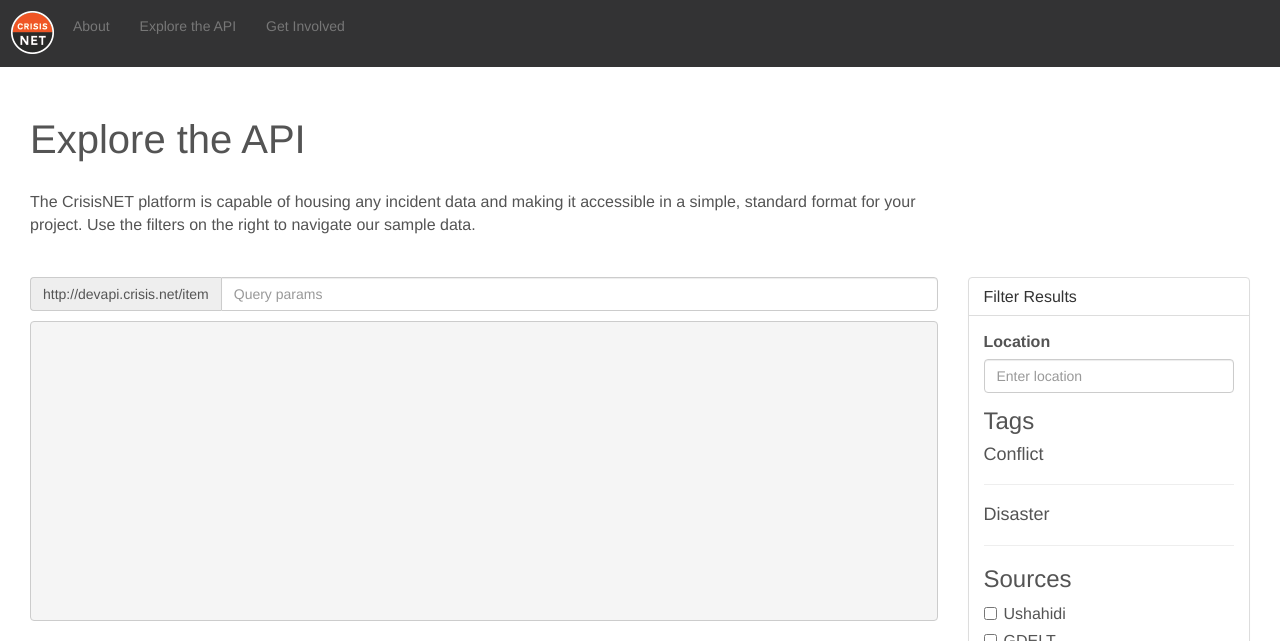
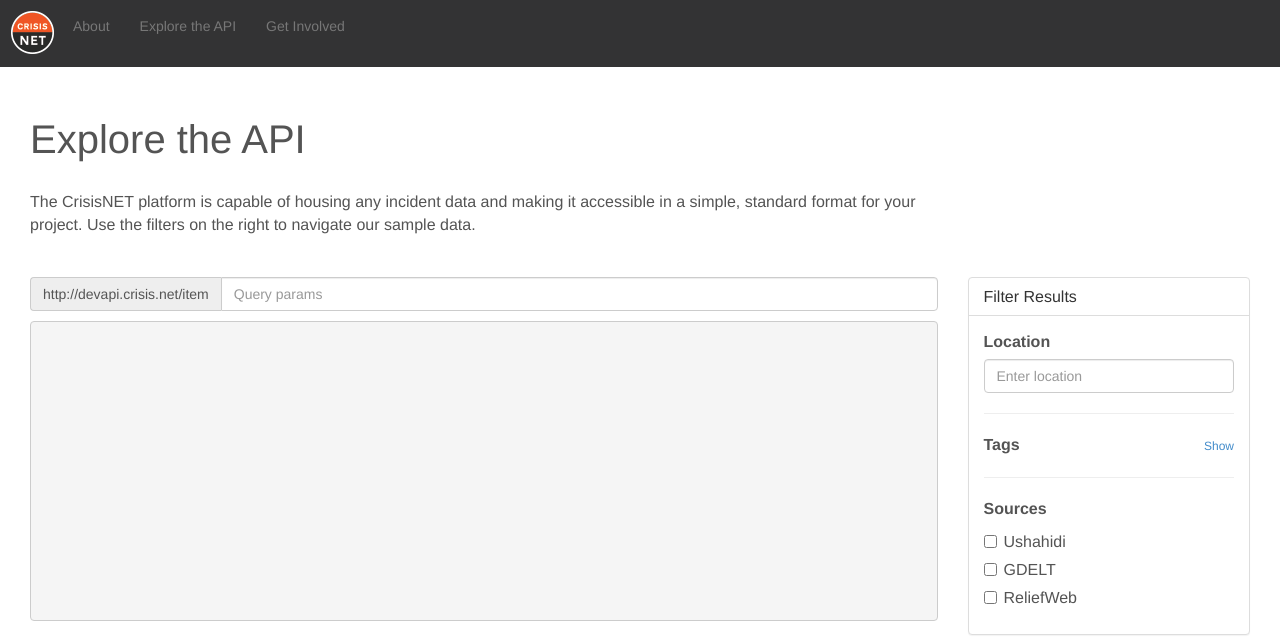
Before and after one commit to ushahidi/cnpublic, a Jekyll site: the page built from explore/index.html, in a window 1280 px wide. Shown: the top 641 px of the page. Built offline with Jekyll 4.4.1, drawn with Linux system fonts in a browser that asks for light colours; Markdown is read by kramdown in place of the engine named in the settings; some of the changed lines change nothing that is shown; grey boxes are pictures that could not be loaded.

Commit message:
clear location, toggle tags, better map click search

```diff
--- a/explore/index.html
+++ b/explore/index.html
@@ -19,6 +19,16 @@
 #suggest-list li:hover {
   background: #fff;
   cursor: pointer;
+}
+
+.text-control {
+  float: right;
+  font-size: 12px;
+  margin-top: 4px;
+}
+
+#remove-location:hover {
+  text-decoration: none;
 }
 </style>
 
@@ -53,16 +63,21 @@
         <form id="check-filters" role="form">
           <div class="form-group">
             <label for="location">Location</label>
+            <a class="text-control" style="display:none;" href="#" id="remove-location"><span class="glyphicon glyphicon-remove-circle"></span> Clear location</a>
             <input type="text" class="form-control" id="location" placeholder="Enter location">
             <ul id="suggest-list"></ul>
           </div>
 
-          <h3>Tags</h3>
-          <h4>Conflict</h4>
-          <div id="conflict-tags"></div>
           <hr>
-          <h4>Disaster</h4>
-          <div id="disaster-tags"></div>
+
+          <strong>Tags</strong> <a class="text-control" href="#" id="toggle-tags">Show</a>
+          <div id="all-tags" style="display:none;overflow:hidden;">
+            <h4>Conflict</h4>
+            <div id="conflict-tags"></div>
+            <hr>
+            <h4>Disaster</h4>
+            <div id="disaster-tags"></div>
+          </div>
 
           <!--
           <div class="checkbox">
@@ -94,7 +109,7 @@
 
           <hr>
 
-          <h3>Sources</h3>
+          <strong>Sources</strong>
           <div class="checkbox">
             <label>
               <input data-type="sources" value="ushahidi" type="checkbox"> Ushahidi
@@ -147,9 +162,9 @@
   };
 
   setTags();
-
+  var mapCenter = new google.maps.LatLng(36.5978891330702, 13.0078125);
   var mapOptions = {
-      center: new google.maps.LatLng(34.30714385628804, -41.484375),
+      center: mapCenter,
       zoom: 2,
       mapTypeId: google.maps.MapTypeId.ROADMAP,
       disableDefaultUI:true,
@@ -278,6 +293,7 @@
   var chooseSuggestValue = function(e) {
     var text = $(e.target).text();
     $('#location').val(text);
+    $('#remove-location').show();
     $('#suggest-list').find('li').remove();
 
     $.getJSON('https://maps.googleapis.com/maps/api/geocode/json?address='+text+'&sensor=false', function(data) {
@@ -293,11 +309,15 @@
 
   var updateLocation = function(coords) {
     queryParams.location = coords.lng + "," + coords.lat;
+    queryParams.maxDistance = 200;
 
     var paramString = makeParams();
     pingAPI(baseAPIURL+paramString);
 
-    streetMap.setZoom(8);
+    var curZoom = streetMap.getZoom();
+    if(curZoom <= 10) {
+      streetMap.setZoom(curZoom + 2);
+    }
     var latLng = new google.maps.LatLng(coords.lat, coords.lng);
     streetMap.setCenter(latLng);
   };
@@ -315,14 +335,42 @@
   google.maps.event.addListener(streetMap, "click", function (e) {
     //lat and lng is available in e object
     var latLng = e.latLng;
-    console.log(latLng);
     updateLocation({lng:latLng.A, lat:latLng.k});
+    $('#remove-location').show();
   });
+
+  var clearLocation = function(e) {
+    e.preventDefault();
+    //$(e.target).preventDefault();
+
+    $('#location').val('');
+    delete queryParams.location;
+    delete queryParams.maxDistance;
+    var paramString = makeParams();
+    pingAPI(baseAPIURL+paramString);
+    streetMap.setCenter(mapCenter);
+    streetMap.setZoom(2);
+
+    $(e.target).hide();
+  };
 
 
   // binding
   $('#check-filters').on('click', 'input[type=checkbox]', handleCheckboxClick);
   $('#location').keyup(suggestFromGoogle);
   $('#suggest-list').on("click", "li", chooseSuggestValue);
+  $('#remove-location').on('click', clearLocation);
+  $('#toggle-tags').on('click', function(e) {
+    e.preventDefault();
+    var $this = $(this);
+    if($this.text() === 'Show') {
+      $('#all-tags').slideDown();
+      $(this).text('Hide');
+    }
+    else {
+      $('#all-tags').slideUp();
+      $(this).text('Show');
+    }
+  });
 };
 </script>
```
